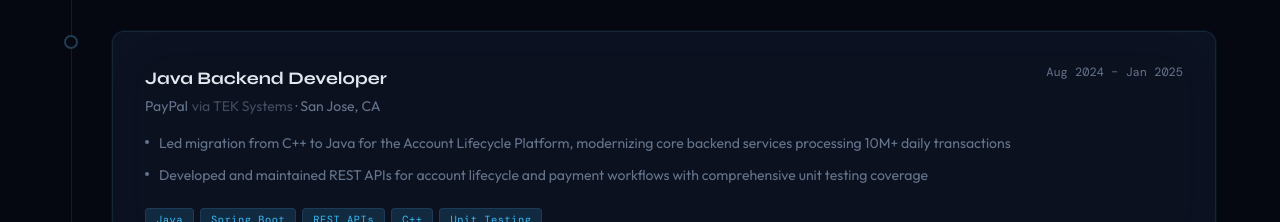
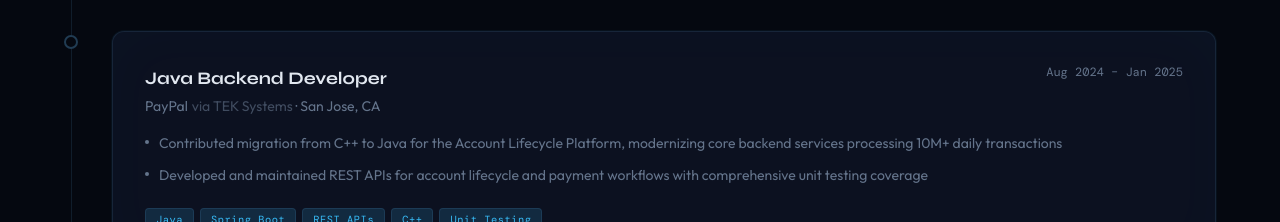
Before and after one commit to vidhyachenji40-cmyk/ai-portfolio, a Next.js app: page / in a window 1280 px wide. Shown: the part 4140-4362 px from the top of the page. Built offline with nearby package versions, Linux system fonts and the light colour scheme; a web font is replaced by a local one.

Commit message:
Update Experience.tsx

```diff
--- a/src/components/Experience.tsx
+++ b/src/components/Experience.tsx
@@ -36,7 +36,7 @@
     location: "San Jose, CA",
     type: "Java",
     bullets: [
-      "Led migration from C++ to Java for the Account Lifecycle Platform, modernizing core backend services processing 10M+ daily transactions",
+      "Contributed migration from C++ to Java for the Account Lifecycle Platform, modernizing core backend services processing 10M+ daily transactions",
       "Developed and maintained REST APIs for account lifecycle and payment workflows with comprehensive unit testing coverage",
     ],
     stack: ["Java", "Spring Boot", "REST APIs", "C++", "Unit Testing"],
```
